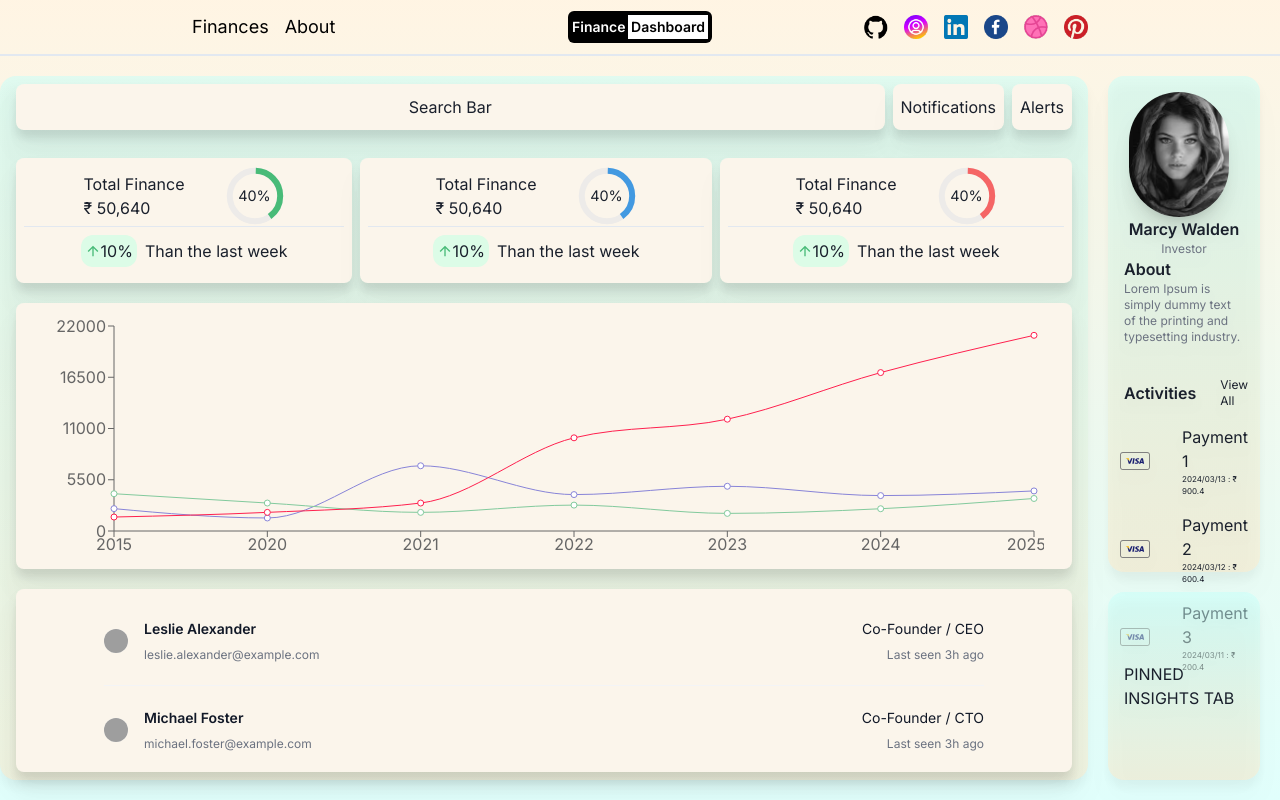
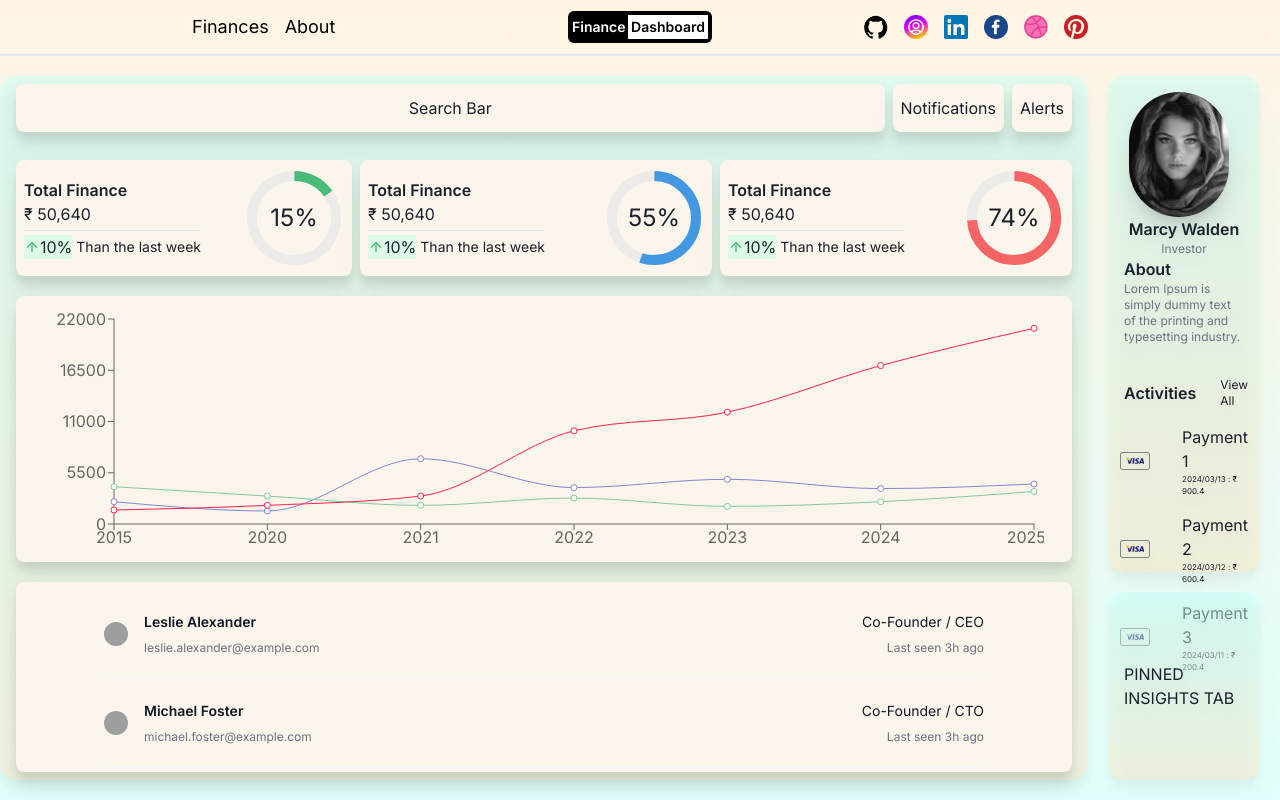
Before and after one commit to shuttergeek1928/finance-dashboard-ts, a Next.js app: page /finances in a window 1280 px wide. Built offline with nearby package versions, Linux system fonts and the light colour scheme; grey boxes are pictures that could not be loaded.

Commit message:
Changes the highlights layout

```diff
--- a/package.json
+++ b/package.json
@@ -30,6 +30,7 @@
     "eslint": "^8",
     "eslint-config-next": "14.1.2",
     "postcss": "^8",
+    "tailwind-scrollbar": "^3.1.0",
     "tailwindcss": "^3.3.0",
     "typescript": "^5"
   }
--- a/src/app/components/center_content.tsx
+++ b/src/app/components/center_content.tsx
@@ -28,13 +28,13 @@ const CenterContent = () => {
       {/* HIGHLIGHTS */}
       <div className="flex h-[20%] w-full rounded py-2 items-center justify-between gap-2">
         <div className="flex flex-1 h-full w-1/3 drop-shadow-xl shadow-black items-center justify-center rounded-lg bg-[#fbf5eb]">
-          <Highlight size="60px" color="green.400"/>
+          <Highlight size="100px" color="green.400" progress={15}/>
         </div>
         <div className="flex h-full w-1/3 drop-shadow-xl shadow-black items-center justify-center rounded-lg bg-[#fbf5eb]">
-          <Highlight size="60px" color="blue.400"/>
+          <Highlight size="100px" color="blue.400" progress={55}/>
         </div>
         <div className="flex h-full w-1/3 drop-shadow-xl shadow-black items-center justify-center rounded-lg bg-[#fbf5eb]">
-          <Highlight size="60px" color="red.400"/>
+          <Highlight size="100px" color="red.400" progress={74}/>
         </div>
       </div>
 
@@ -44,7 +44,7 @@ const CenterContent = () => {
       </div>
 
       {/* TRANSACTIONS HISTORY */}
-      <div className="flex h-[30%] w-full my-2 p-2 drop-shadow-xl shadow-black  items-center justify-center rounded-lg bg-[#fbf5eb] overflow-clip overflow-y-scroll hideScrollBar">
+      <div className="flex h-[30%] w-full my-2 p-2 drop-shadow-xl shadow-black  items-center justify-center rounded-lg bg-[#fbf5eb] overflow-clip overflow-y-scroll scrollbar-thin scrollbar-thumb-teal-900 scrollbar-track-transparent">
         <StackedList />
       </div>
     </>
--- a/src/app/components/highlight.tsx
+++ b/src/app/components/highlight.tsx
@@ -3,26 +3,36 @@ import { ArrowDownIcon, ArrowUpIcon } from "@chakra-ui/icons";
 import { CircularProgress, CircularProgressLabel } from "@chakra-ui/react";
 import React from "react";
 
-const Highlight = ({ size, color}: { size: string, color:string }) => {
+const Highlight = ({
+  size,
+  color,
+  progress,
+}: {
+  size: string;
+  color: string;
+  progress: number;
+}) => {
   return (
     <>
-      <div className="flex flex-col max-h-full w-full items-center justify-center px-2 py-2 box-border">
-        <div className="flex w-full items-center justify-center gap-10">
+      <div className="flex max-h-full w-full items-center justify-between p-2 box-border">
+        <div className="flex flex-col items-start justify-start gap-1">
           <section>
-            <h3>Total Finance</h3>
+            <h3 className="font-semibold">Total Finance</h3>
             <h1>&#8377; 50,640</h1>
           </section>
-          <CircularProgress value={40} color={color} size={size}>
-            <CircularProgressLabel>40%</CircularProgressLabel>
+          <hr className="bg-gray-100 w-full border-10" />
+          <div className="flex items-center justify-start rounded-xl gap-1">
+            <div className="flex items-center bg-green-100">
+              <ArrowUpIcon color="green.400" />
+              <h3>10%</h3>
+            </div>
+            <h3 className="text-sm">Than the last week</h3>
+          </div>
+        </div>
+        <div className="flex flex-col box-border">
+          <CircularProgress value={progress} color={color} size={size}>
+            <CircularProgressLabel>{progress}%</CircularProgressLabel>
           </CircularProgress>
-        </div>
-        <hr className="bg-gray-200 w-full border-10" />
-        <div className="flex items-center justify-center p-2 gap-2">
-          <div className="flex flex-row items-center justify-center rounded-xl p-1 bg-green-100">
-            <ArrowUpIcon color="green.400" />
-            <h3>10%</h3>
-          </div>
-          <h3>Than the last week</h3>
         </div>
       </div>
     </>
--- a/src/app/page.tsx
+++ b/src/app/page.tsx
@@ -1,7 +1,25 @@
-import Image from "next/image";
+'use client'
+import { FormEvent } from 'react'
 
-export default function Home() {
+export default function Page() {
+  async function onSubmit(event: FormEvent<HTMLFormElement>) {
+    event.preventDefault()
+
+    const formData = new FormData(event.currentTarget)
+    const response = await fetch('/submit', {
+      method: 'POST',
+      body: formData,
+    })
+
+    // Handle response if necessary
+    const data = await response.json()
+    // ...
+  }
+
   return (
-    <></>
+    <form onSubmit={onSubmit}>
+      <input type="text" name="name" />
+      <button type="submit">Submit</button>
+    </form>
   )
 }
--- a/tailwind.config.ts
+++ b/tailwind.config.ts
@@ -21,6 +21,8 @@ const config: Config = {
       },
     },
   },
-  plugins: [  ],
+  plugins: [
+    require('tailwind-scrollbar'),
+],
 };
 export default config;
```
Also changed, not shown: 1 other file (tests, documents, lock files or other folders).
